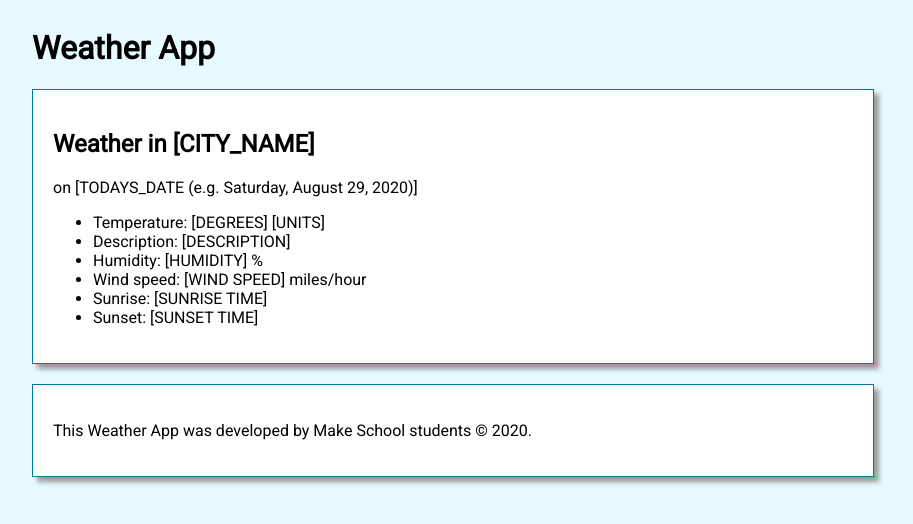
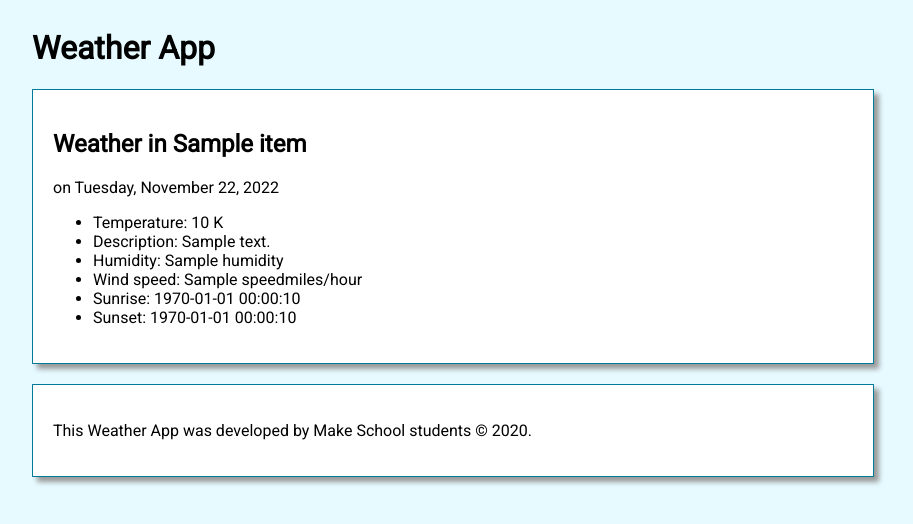
Before and after one commit to laurelmclean/ACS-1710-weather-API, a Flask app: page /results in a window 1280 px wide. Shown: the top 524 px of the page, without its empty margins (208-1121 px from the left). Run offline with Flask 2, Linux system fonts and the light colour scheme; a database or web service that is not in the repository returns one stand-in record (values such as "Sample title"); data that the repository does not hold is empty.

Commit message:
Updated results page

```diff
--- a/app.py
+++ b/app.py
@@ -59,8 +59,11 @@ def results():
     # For the sunrise & sunset variables, I would recommend to turn them into
     # datetime objects. You can do so using the `datetime.fromtimestamp()`
     # function.
+    datetime_object = (datetime.now()).strftime('%A, %B %d, %Y')
+
     context = {
-        'date': datetime.now(),
+        'data': result_json,
+        'date': datetime_object,
         'city': result_json['name'],
         'description': result_json['weather'][0]['description'],
         'temp': result_json['main']['temp'],
--- a/templates/results.html
+++ b/templates/results.html
@@ -6,20 +6,20 @@
         TODO: Replace the hard-coded city and date below with data from the
         server
     #}
-    <h1>Weather in [CITY_NAME]</h1>
-    <p>on [TODAYS_DATE (e.g. Saturday, August 29, 2020)]</p>
+    <h1>Weather in {{city}} </h1>
+    <p>on {{date}}</p>
 
     {#
         TODO: Add the temperature, description, humidity, wind speed, sunrise,
         & sunset below to replace the [ ].
     #}
     <ul>
-        <li>Temperature: [DEGREES] [UNITS] </li>
-        <li>Description: [DESCRIPTION] </li>
-        <li>Humidity: [HUMIDITY] % </li>
-        <li>Wind speed: [WIND SPEED] miles/hour </li>
-        <li>Sunrise: [SUNRISE TIME] </li>
-        <li>Sunset: [SUNSET TIME] </li>
+        <li>Temperature: {{temp}} {{units_letter}} </li>
+        <li>Description: {{description}} </li>
+        <li>Humidity: {{humidity}} </li>
+        <li>Wind speed: {{wind_speed}}miles/hour </li>
+        <li>Sunrise: {{sunrise}} </li>
+        <li>Sunset: {{sunset}}</li>
     </ul>
 
 </section>
```
